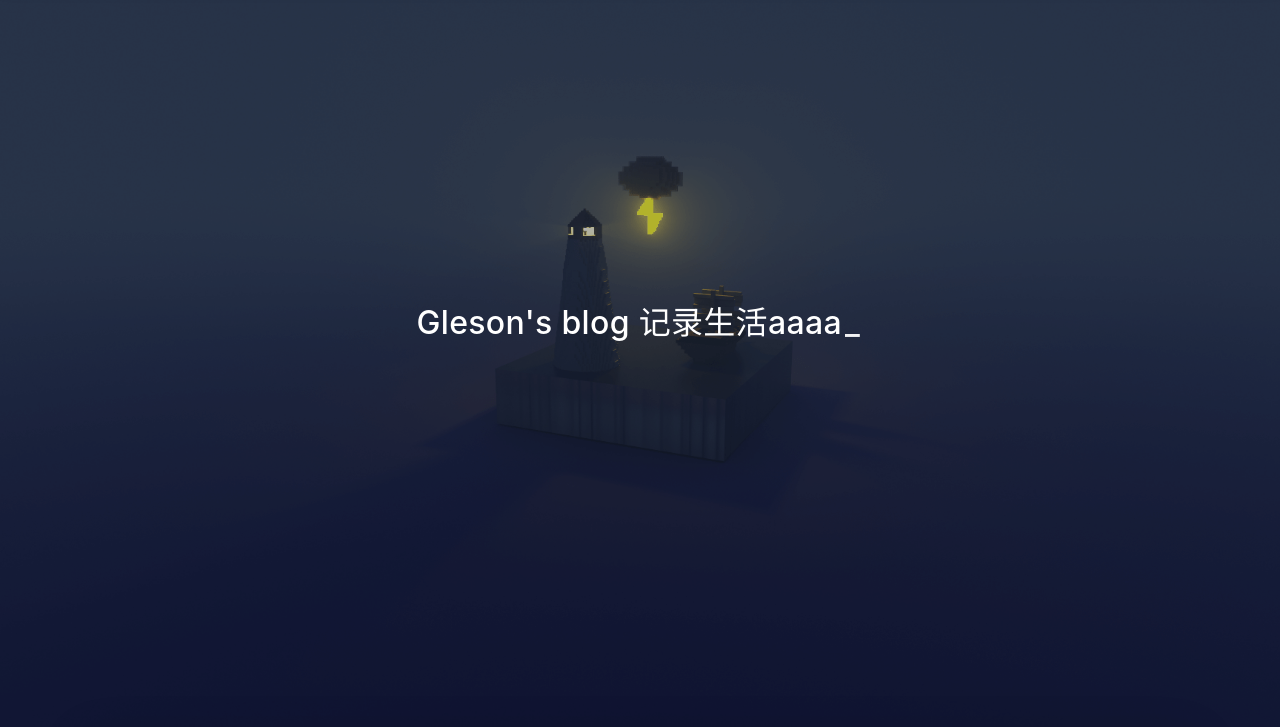
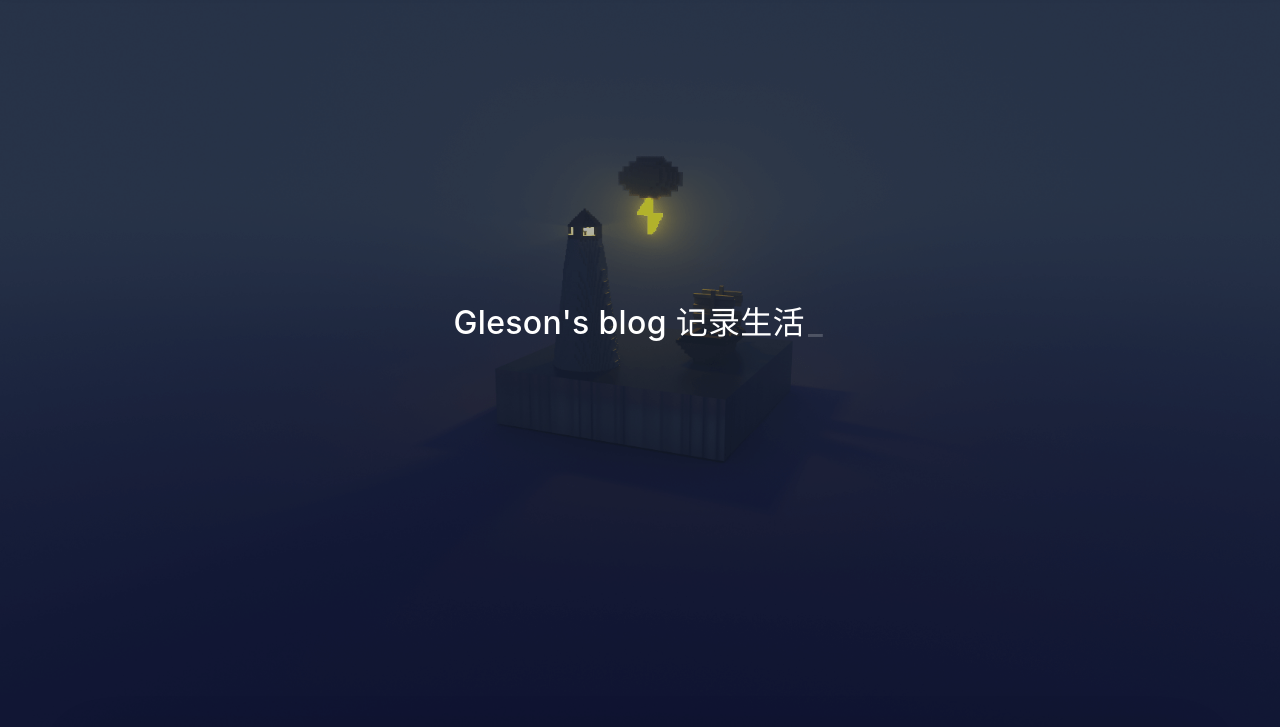
Before and after one commit to nbaok/nbaok.github.io, a plain HTML site: page index.html in a window 1280 px wide. Shown: the part 73-800 px from the top of the page. Drawn offline with nearby package versions, Linux system fonts and the light colour scheme; some packages are replaced by stand-ins of ours; a script that the page names is missing; some icons are missing; a small style sheet from the web is missing.

Commit message:
Site updated: 2024-11-26 15:09:27

```diff
--- a/index.html
+++ b/index.html
@@ -192,7 +192,7 @@
       <div class="banner-text text-center fade-in-up">
         <div class="h2">
 
-            <span id="subtitle" data-typed-text="Gleson&#39;s blog 记录生活aaaa"></span>
+            <span id="subtitle" data-typed-text="Gleson&#39;s blog 记录生活"></span>
 
         </div>
 
```
Also changed, not shown: img/favicon.png (deleted).
